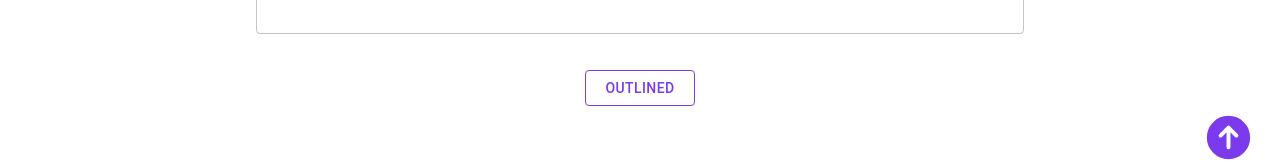
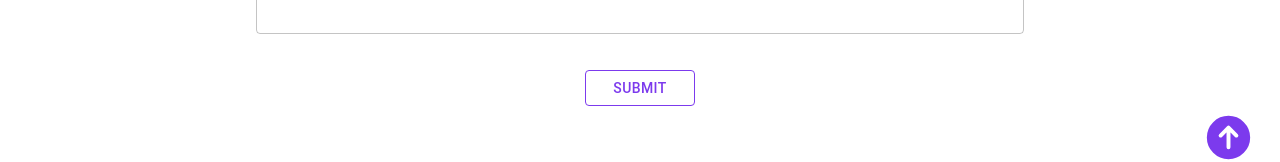
Before and after one commit to skerr4311/coursera-html-project, a React (Vite) app: page / in a window 1280 px wide. Shown: the part 1560-1722 px from the top of the page. Built offline with nearby package versions, Linux system fonts and the light colour scheme.

Commit message:
update wording on button

```diff
--- a/src/components/Recommendations/LeaveARecommendation.tsx
+++ b/src/components/Recommendations/LeaveARecommendation.tsx
@@ -43,7 +43,7 @@ export const LeaveARecommendation: FC<LeaveARecommendationProps> = ({
         />
         <div style={{ textAlign: "center", paddingTop: "20px" }}>
           <ButtonOutlined variant="outlined" onClick={handleToggleModal}>
-            Outlined
+            Submit
           </ButtonOutlined>
         </div>
       </InputContainer>
```
